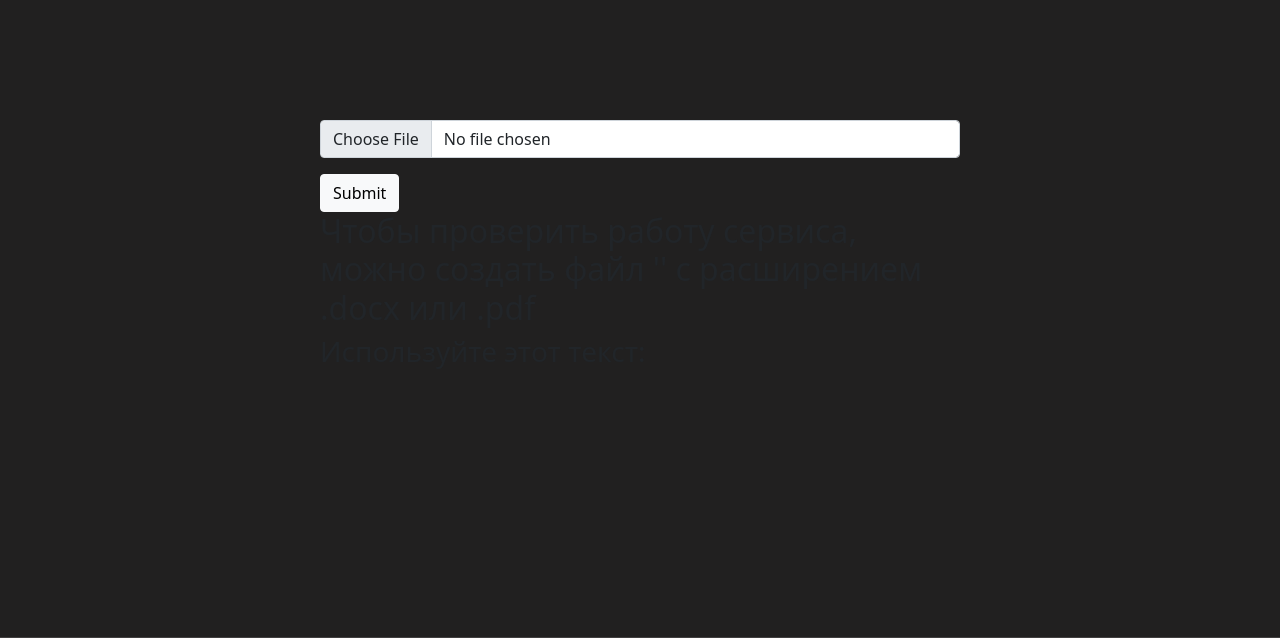
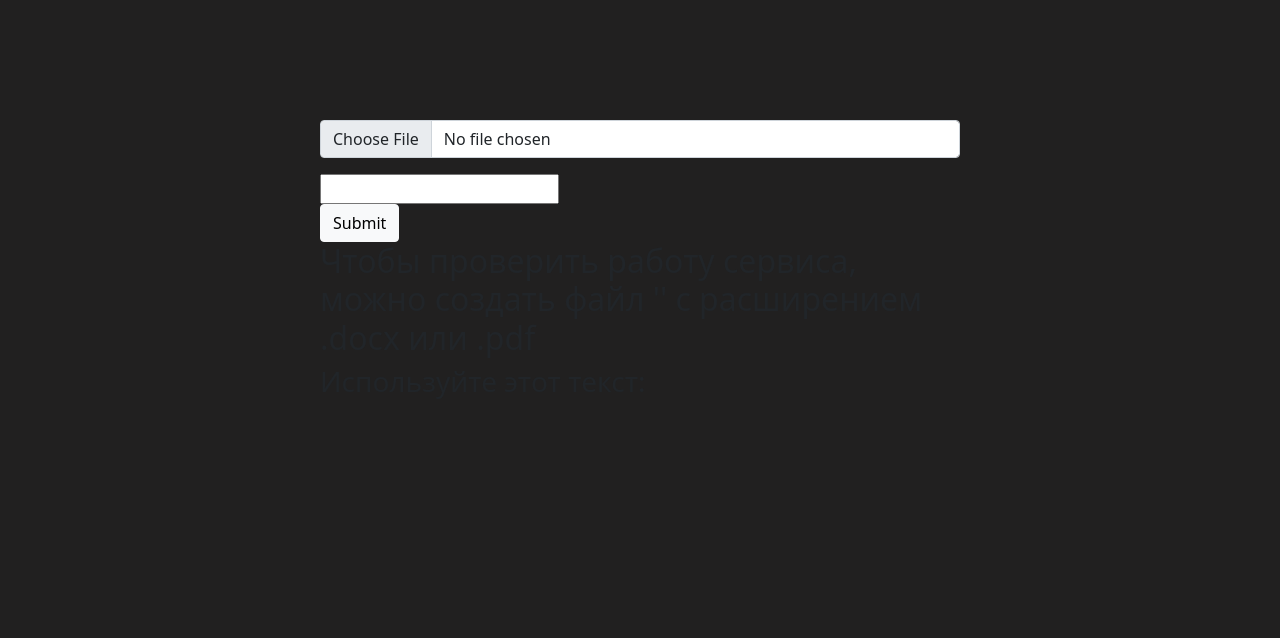
Before and after one commit to NonHexagon/Text_to_audio_service, a Flask app: template Сайт/templates/uploader.html in a window 1280 px wide. Shown: the part 106-744 px from the top of the page. Run offline with Flask 3, Linux system fonts and the light colour scheme; the template is opened without the code that fills it, so the values that code supplies are empty; some libraries are stand-ins or nearby versions.

Commit message:
Добавлено текстовое поле

```diff
--- a/Сайт/templates/uploader.html
+++ b/Сайт/templates/uploader.html
@@ -12,7 +12,10 @@
           <div class="mb-3">
             <input class="form-control" type="file" id="formFile" name = "file" accept=".pdf, .docx, .txt">
           </div>
-         <input type ="submit" class="btn btn-light"/>
+          <div>
+            <input type="text" id="inp_text" name="inp_text">
+          </div>
+         <input type ="submit" id="file_down" name="file_down"  class="btn btn-light"/>
       </form>
 </div>
 <div>
```
